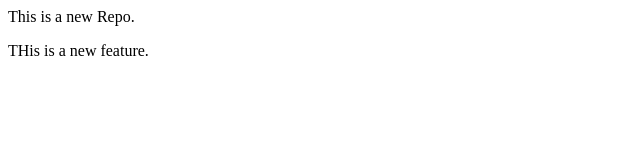
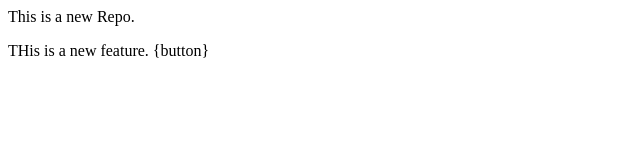
Before and after one commit to man-of-game/LocalRepo, a plain HTML site: page index.html in a window 1280 px wide. Shown: the full height of the page, 0-640 px from the left. Drawn offline with Linux system fonts and the light colour scheme.

Commit message:
Add Button

```diff
--- a/index.html
+++ b/index.html
@@ -1,2 +1,2 @@
 <p>This is a new Repo.</p>
-<p>THis is a new feature.</p>
+<p>THis is a new feature. {button}</p>
```
